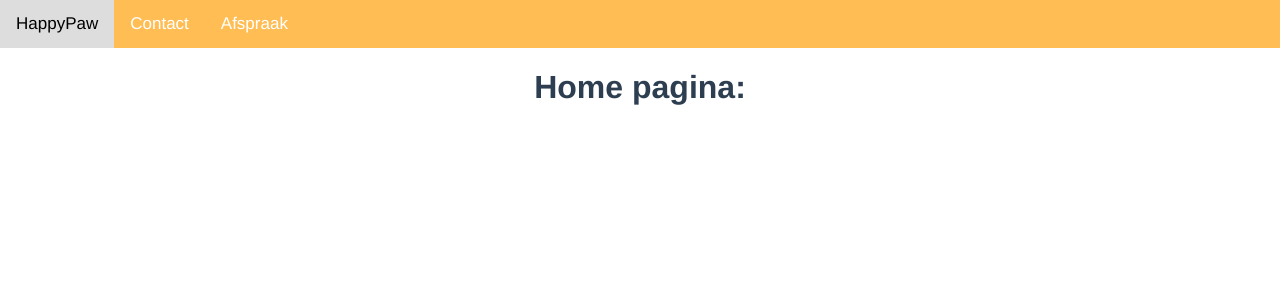
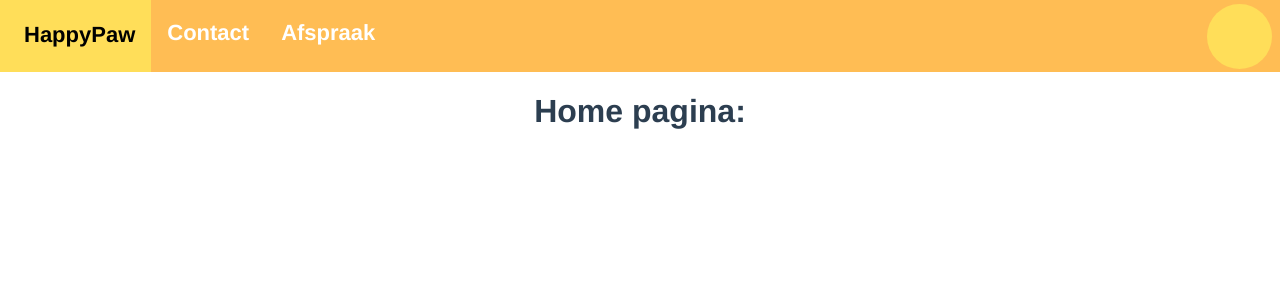
Before and after one commit to Educom-Trainees/educom-dierenartsen, a Vue app: page / in a window 1280 px wide. Shown: the top 300 px of the page. Built offline with nearby package versions, Linux system fonts and the light colour scheme; the HTML template or start-up script is replaced by a standard one.

Commit message:
Updated TopNavigation - added User navigation and updated styling

```diff
--- a/src/components/TopNavigation.vue
+++ b/src/components/TopNavigation.vue
@@ -1,8 +1,26 @@
 <template>
     <div class="topnav">
-        <router-link to="/">HappyPaw</router-link>
+        <router-link to="/">
+            <i class="fa fa-paw paw-icon" aria-hidden="true"></i>
+            <span class="hp">HappyPaw</span>
+        </router-link>
         <router-link to="/contact">Contact</router-link>
         <router-link to="/afspraak-maken">Afspraak</router-link>
+        <div class="dropdown">
+            <div class="dot">
+                <i class="fa fa-user user-icon" aria-hidden="true"></i>
+            </div>
+            <div class="dropdown-content">
+                <ul class="user-nav">
+                    <li class="nav-item">
+                        <router-link to="/register">Registreren</router-link>
+                    </li>
+                    <li class="nav-item">
+                        <router-link to="/login">Inloggen</router-link>
+                    </li>
+                </ul>
+            </div>
+        </div>
     </div>
 </template>
 
@@ -10,19 +28,78 @@
     .topnav {
         background-color: #ffbd54;
         overflow: hidden;
+        max-height: 72px;
     }
-
     .topnav a {
         float: left;
         color: #ffffff;
         text-align: center;
-        padding: 14px 16px;
+        padding: 20px 16px;
         text-decoration: none;
-        font-size: 17px;
+        font-size: 22px;
+        font-weight: 800;
+        min-height: 33px;
     }
-
     .topnav a:hover {
-        background-color: #ddd;
+        background-color: #ffde59;
         color: black;
     }
+    .topnav .paw-icon {
+        color: #ff914d;
+        padding: 4px;
+        font-size: 1.5rem;
+    }
+    .topnav .dropdown {
+        float: right;
+        overflow: hidden;
+        max-width: 100px;
+        padding: 4px;
+    }
+    .topnav .dropdown .dot {
+        height: 65px;
+        width: 65px;
+        background-color: #ffde59;
+        border-radius: 50%;
+        display: inline-block;
+        margin-right: 4px;
+    }
+    .topnav .user-icon {
+        color: #ffffff;
+        font-size: 3.5rem;
+        margin: auto;
+        width: 60%;
+        padding: 4px;
+    }
+    .topnav .dropdown-content {
+        display: none;
+        position: absolute;
+        right: 0;
+        background-color: #ffbd54;
+        min-width: 200px;
+        z-index: 1;
+        margin-top: 4px;
+    }
+    .topnav .dropdown ul {
+        padding: 0;
+        margin: 0;
+    }
+    .topnav .dropdown li {
+        width: 100%;
+    }
+    .topnav .dropdown-content a {
+        color: #ffffff;
+        text-decoration: none;
+        display: block;
+        width: 100%;
+    }
+    .topnav .dropdown-content a:hover {
+        background-color: #ffde59;
+        color: black;
+    }
+    .topnav .dropdown:hover .dropdown-content {
+        display: block;
+    }
+    .topnav .user-nav {
+        list-style: none;
+    }
 </style>
```
